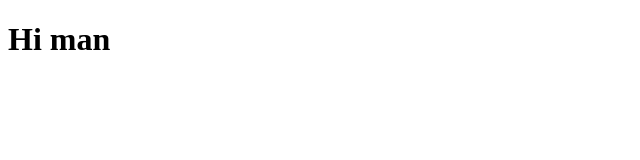
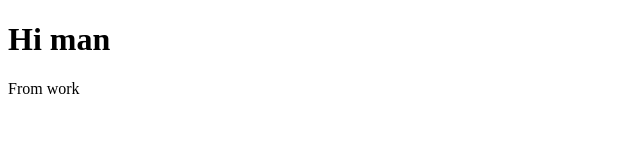
Before and after one commit to Kolorsik/test-project, a plain HTML site: page index.html in a window 1280 px wide. Shown: the full height of the page, 0-640 px from the left. Drawn offline with Linux system fonts and the light colour scheme.

Commit message:
commit from work

```diff
--- a/index.html
+++ b/index.html
@@ -8,6 +8,7 @@
 <body>
 
     <h1>Hi man</h1>
+    <p>From work</p>
     <script src="js/script.js"></script>
 </body>
 </html>
```
